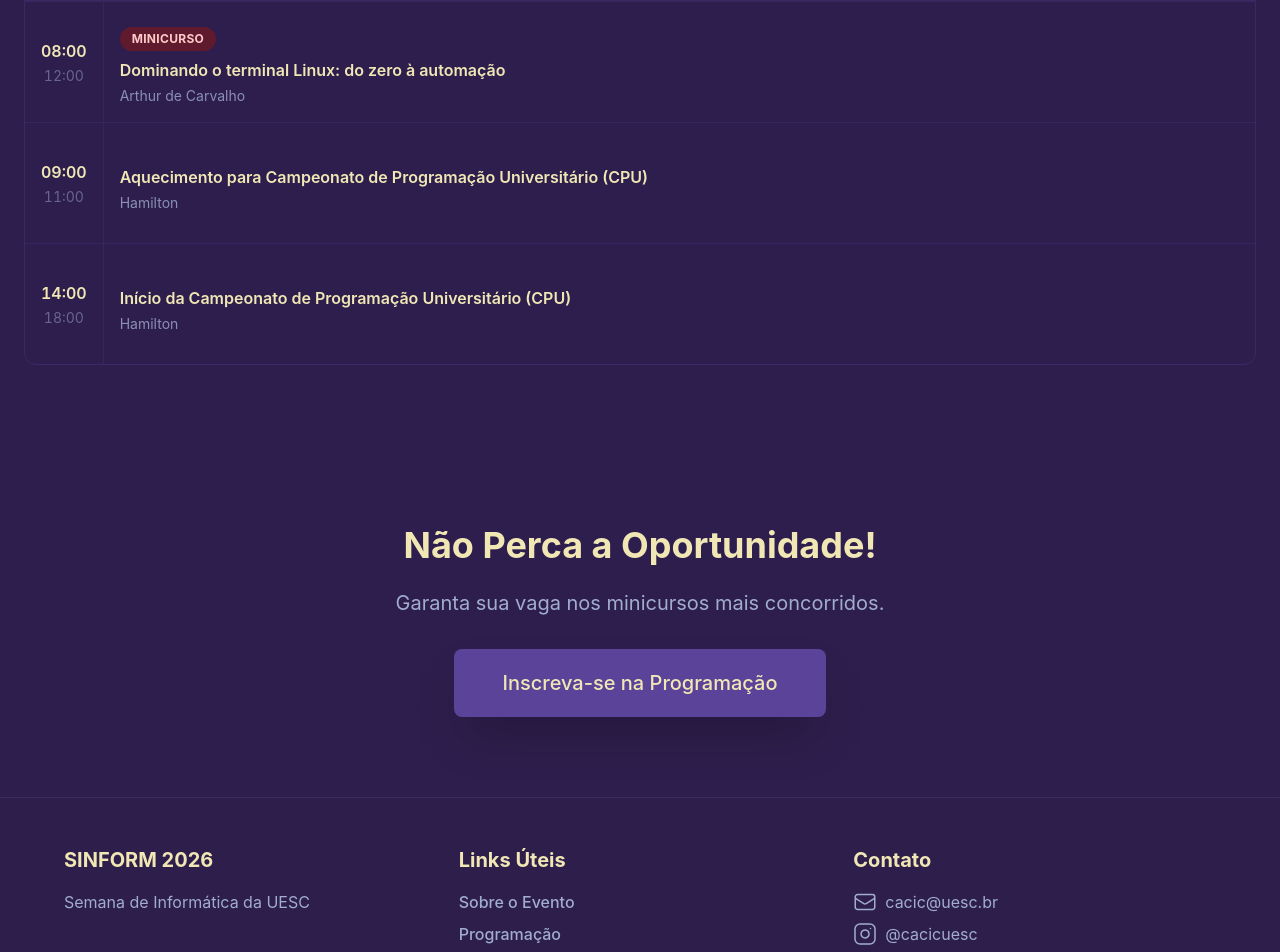
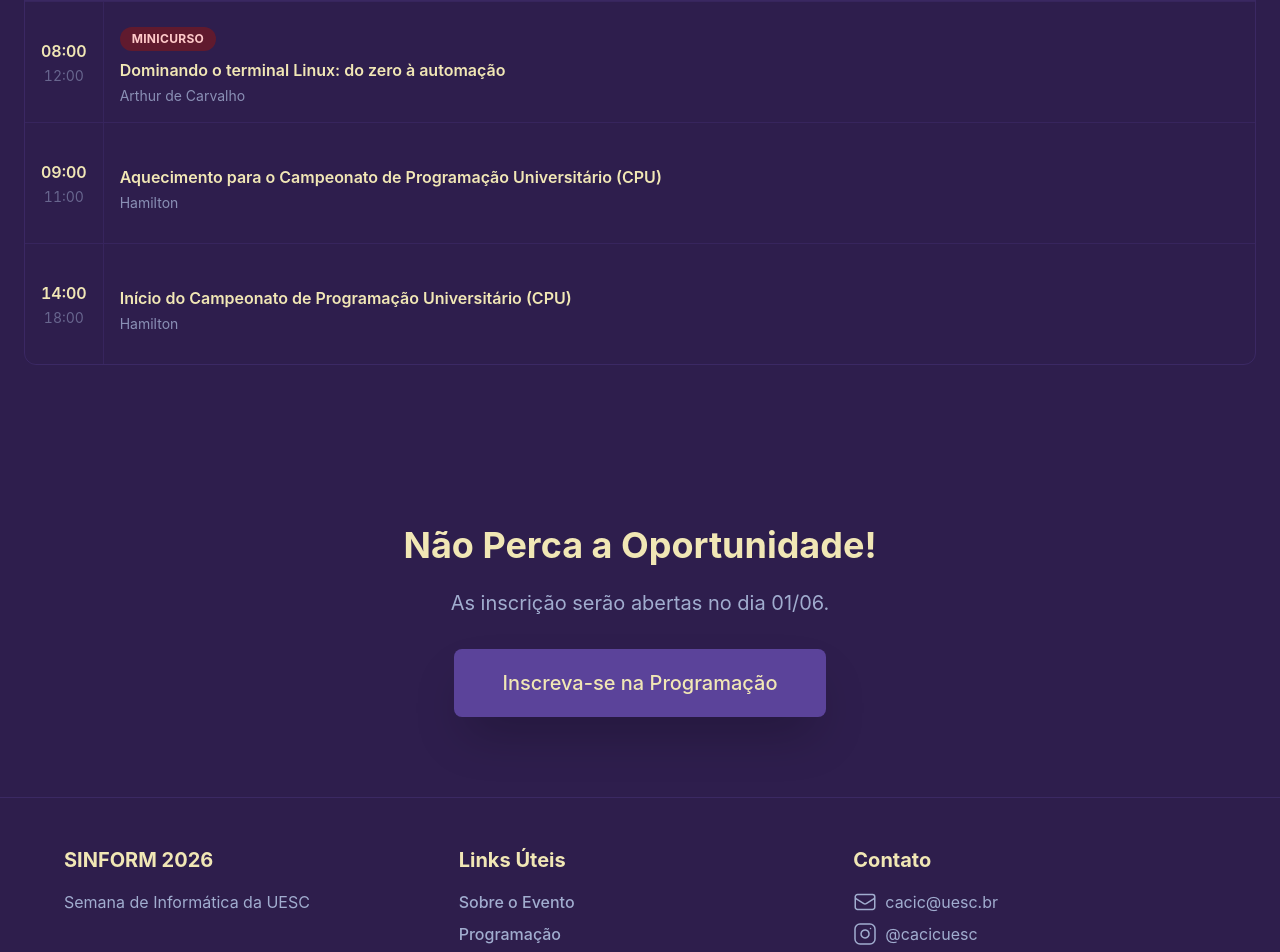
Before and after one commit to artsarchive/sinform-site, a React (Vite) app: page / in a window 1280 px wide. Shown: the part 3580-4532 px from the top of the page. Built offline with nearby package versions, Linux system fonts and the light colour scheme.

Commit message:
fix: data de inscricao

```diff
--- a/src/app/components/Registration.tsx
+++ b/src/app/components/Registration.tsx
@@ -10,7 +10,7 @@ export function Registration({ isDarkMode }: RegistrationProps) {
           Não Perca a Oportunidade!
         </h2>
         <p className={`text-xl mb-8 ${isDarkMode ? 'text-[#A1ADCF]' : 'text-[#5B439A]'}`}>
-          Garanta sua vaga nos minicursos mais concorridos.
+          As inscrição serão abertas no dia 01/06.
         </p>
         <button
           className={`px-12 py-5 rounded-lg text-xl transition-all duration-300 transform hover:scale-105 ${isDarkMode ? 'bg-[#5B439A] text-[#F1E7B5] hover:bg-[#B2CCF1] hover:text-[#2E1E4D]' : 'bg-[#5B439A] text-[#F1E7B5] hover:bg-[#2E1E4D]'} shadow-2xl`}
--- a/src/app/components/Schedule.tsx
+++ b/src/app/components/Schedule.tsx
@@ -269,7 +269,7 @@ export function Schedule({ isDarkMode }: ScheduleProps) {
           events: [
             {
               tipo: "palestra",
-              title: "Aquecimento para Campeonato de Programação Universitário (CPU)",
+              title: "Aquecimento para o Campeonato de Programação Universitário (CPU)",
               speaker: "Hamilton",
               speakerDescription: ""
             },
@@ -281,7 +281,7 @@ export function Schedule({ isDarkMode }: ScheduleProps) {
           events: [
             {
               tipo: "palestra",
-              title: "Início da Campeonato de Programação Universitário (CPU)",
+              title: "Início do Campeonato de Programação Universitário (CPU)",
               speaker: "Hamilton",
               speakerDescription: ""
             },
```
